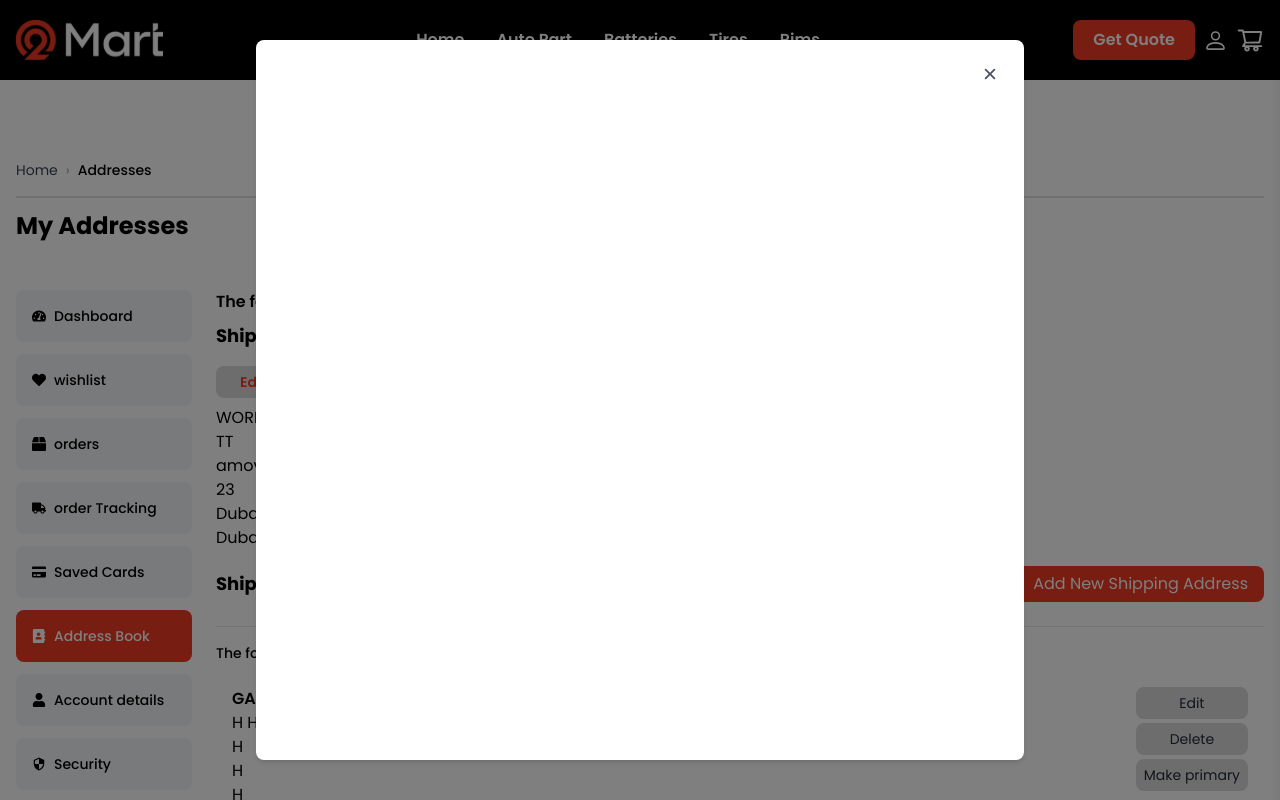
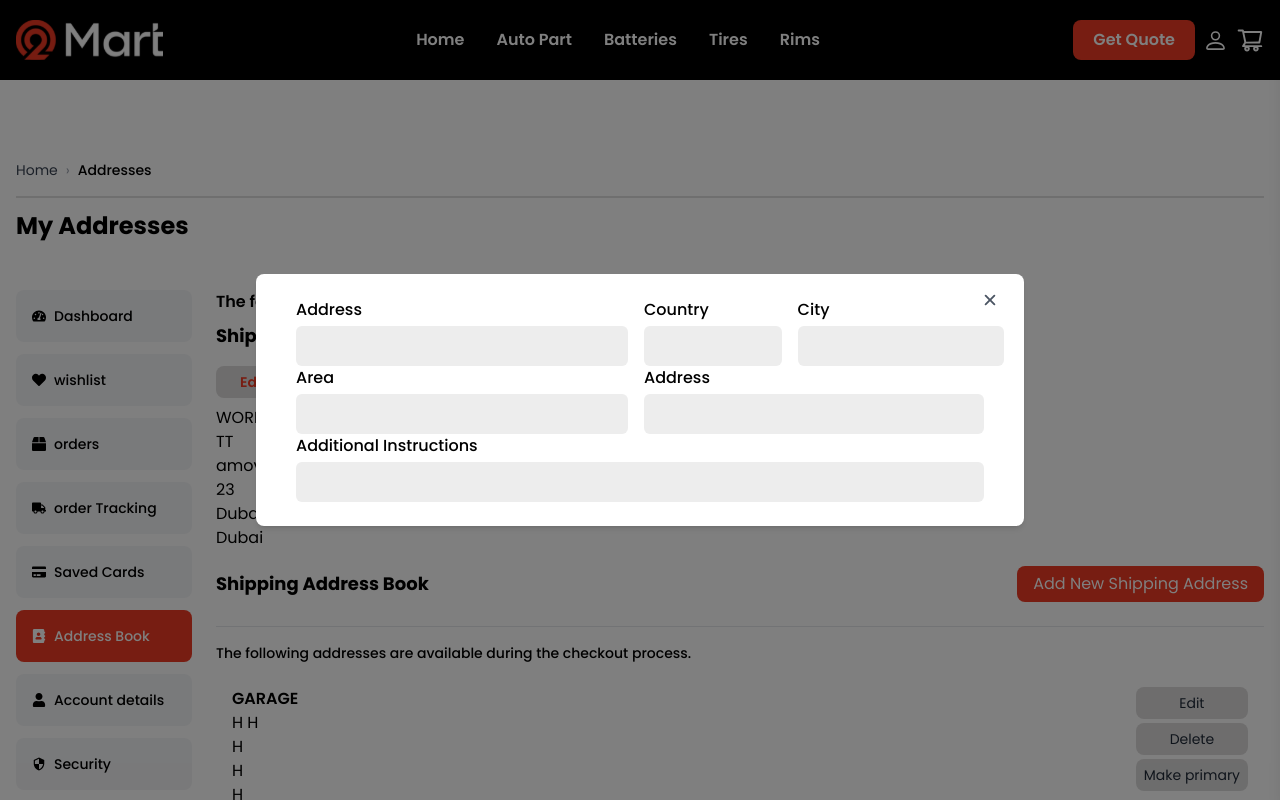
Before and after one commit to momarzouq/O2Mart, a React (Vite) app: page /addresses in a window 1280 px wide. Both pictures are taken after a click on the button "Add New Shipping Address". Shown: the top 800 px of the page. Built offline with nearby package versions, Linux system fonts and the light colour scheme.

Commit message:
finish modal in addressbook

```diff
--- a/src/pages/dashboard/AddressBook.jsx
+++ b/src/pages/dashboard/AddressBook.jsx
@@ -155,14 +155,47 @@ const AddNewAddress = ({ addNewAddress, setAddNewAddress }) => {
     <>
       {addNewAddress && (
         <div className="fixed inset-0 z-50 flex items-center justify-center bg-black/50">
-          <div className="relative z-10 bg-white px-10 md:px-6 py-6 rounded-lg shadow-md w-[60%] md:w-[90%] h-[90%] my-12 overflow-y-auto">
+          <div className="relative z-10 bg-white px-10 md:px-6 py-6 rounded-lg shadow-md w-[60%] md:w-[90%] h-fit my-12 overflow-y-auto">
             <button
               onClick={() => setAddNewAddress(false)}
-              className="absolute top-6 right-6 z-50 text-gray-600 hover:text-Brand-500 text-xl"
+              className="absolute top-4 hover:text-Brand right-6 z-50 text-gray-600 hover:text-Brand-500 text-xl"
               aria-label="Close"
             >
               <IoClose size={20} />
             </button>
+            {/* Address And Country And City */}
+            <div className="flex gap-4 lg:gap-1 w-full md:text-sm">
+              <div className="w-[50%] lg:w-1/3 flex flex-col">
+                <label className=" font-medium mb-1">Address</label>
+                <input className="bg-[#DCDBDB80] p-2 rounded-md col-span-2" />
+              </div>
+              <div className="w-[20%] lg:w-1/3 flex flex-col">
+                <label className=" font-medium mb-1">Country</label>
+                <input className="bg-[#DCDBDB80] p-2 rounded-md" />
+              </div>
+              <div className="w-[30%] lg:w-1/3 flex flex-col">
+                <label className=" font-medium mb-1">City</label>
+                <input className="bg-[#DCDBDB80] p-2 rounded-md" />
+              </div>
+            </div>
+            {/* Address And Country And City */}
+            <div className="flex gap-4 md:gap-1 w-full md:text-sm">
+              <div className="w-[48.3%] lg:w-1/2 flex flex-col">
+                <label className=" font-medium mb-1">Area</label>
+                <input className="bg-[#DCDBDB80] p-2 rounded-md" />
+              </div>
+              <div className="w-[50%] lg:w-1/2 flex flex-col">
+                <label className=" font-medium mb-1">Address</label>
+                <input className="bg-[#DCDBDB80] p-2 rounded-md col-span-2" />
+              </div>
+            </div>
+            {/* Additional Instructions */}
+            <div className="flex flex-col">
+              <label className="font-medium mb-1">
+                Additional Instructions
+              </label>
+              <input className="bg-[#DCDBDB80] p-2 rounded-md col-span-2" />
+            </div>
           </div>
         </div>
       )}
```
